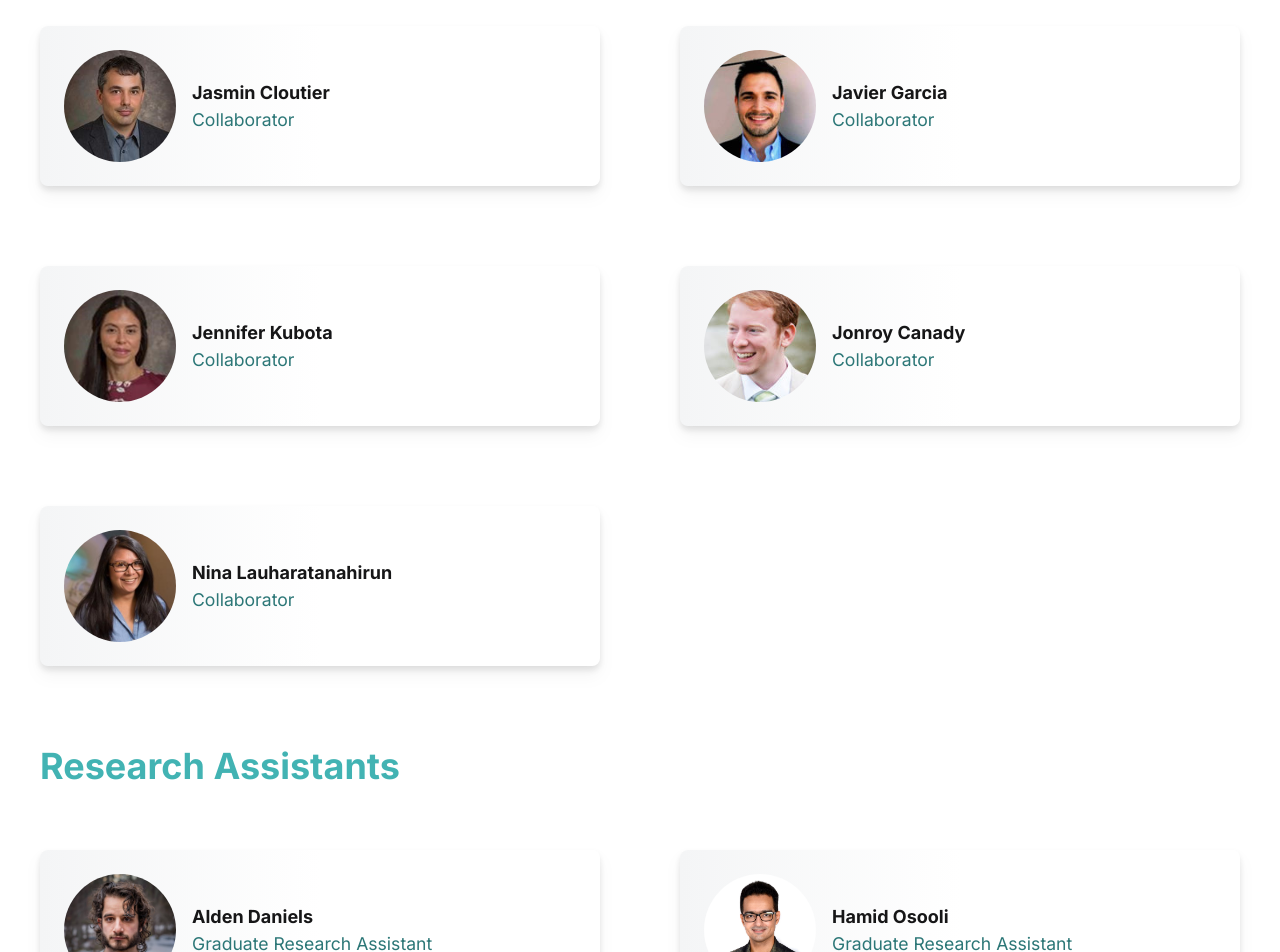
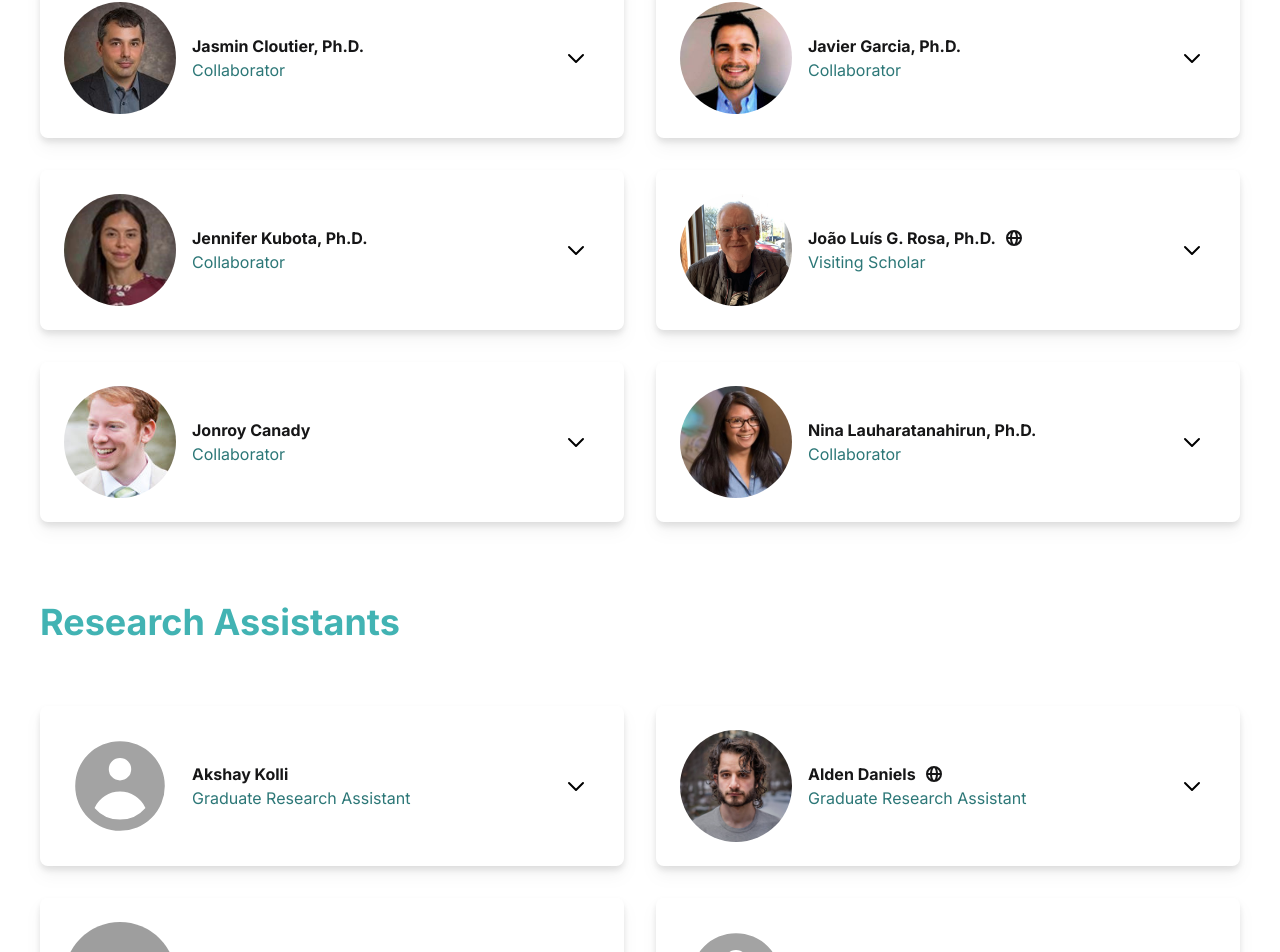
Before and after one commit to mokotturu/arlstrong-uml-website, a React (Create React App) app: page /members in a window 1280 px wide. Shown: the part 822-1774 px from the top of the page. Built offline with nearby package versions, Linux system fonts and the light colour scheme; grey boxes are pictures that could not be loaded.

Commit message:
updated members, moved details to the home page

```diff
--- a/src/components/App.js
+++ b/src/components/App.js
@@ -1,7 +1,6 @@
 import { BrowserRouter as Router, Routes, Route } from 'react-router-dom';
 
 import About from "./About";
-import Details from "./Details";
 import Members from "./Members";
 import Publications from './Publications';
 import ResearchOutcomes from './ResearchOutcomes';
@@ -12,8 +11,7 @@ import Navbar from "./Navbar";
 import ScrollToTop from "./ScrollToTop";
 
 const routes = [
-	{ show: false, name: 'About', path: '/', Component: <About /> },
-	{ show: true, name: 'Details', path: '/details', Component: <Details /> },
+	{ show: true, name: 'Home', path: '/', Component: <About /> },
 	{ show: true, name: 'Members', path: '/members', Component: <Members /> },
 	{ show: true, name: 'Publications', path: '/publications', Component: <Publications /> },
 	{ show: true, name: 'Research Outcomes', path: '/research-outcomes', Component: <ResearchOutcomes /> },
--- a/src/components/MemberCard.js
+++ b/src/components/MemberCard.js
@@ -1,17 +1,42 @@
 import { useRef, useState } from "react";
 
-const MemberCard = ({img, name, role, description}) => {
+const MemberCard = ({ img, name, role, link, description }) => {
 	const [opened, setOpened] = useState(false);
 	const descriptionRef = useRef();
 
 	return (
-		<section className={`bg-gradient-to-r from-[#F4F5F6] via-white to-white drop-shadow-lg rounded-lg flex flex-col items-center text-center p-6 hover:cursor-pointer col-span-2 lg:flex-col lg:text-left row-auto`} onClick={() => setOpened(!opened)}>
+		<section className={`bg-white drop-shadow-lg rounded-lg flex flex-col items-center text-center p-6 col-span-2 lg:flex-col lg:text-left row-auto`}>
 			<div className="flex flex-col lg:flex-row w-full gap-4 items-center">
 				<img src={img} alt={`${name}`} className="rounded-full w-28 h-28 object-cover" />
 				<section className="flex flex-col w-full">
-					<p className="text-lg font-bold text-eerie-black-900">{name}</p>
-					<p className="text-breen-900">{role}</p>
+					{link === ''
+						?
+						<p className="text-base font-bold text-eerie-black-900">
+							{name}
+						</p>
+						:
+						<a className="text-base font-bold text-eerie-black-900 flex items-center gap-2 justify-center lg:justify-start hover:underline" href={link} target="_blank" rel="noreferrer noopener">
+							{name}
+							<svg xmlns="http://www.w3.org/2000/svg"
+								class="h-5 w-5 fill-eerie-black-900 noFadeInUp" viewBox="0 0 20 20"
+								fill="currentColor">
+								<path class="noFadeInUp" fill-rule="evenodd"
+									d="M4.083 9h1.946c.089-1.546.383-2.97.837-4.118A6.004 6.004 0 004.083 9zM10 2a8 8 0 100 16 8 8 0 000-16zm0 2c-.076 0-.232.032-.465.262-.238.234-.497.623-.737 1.182-.389.907-.673 2.142-.766 3.556h3.936c-.093-1.414-.377-2.649-.766-3.556-.24-.56-.5-.948-.737-1.182C10.232 4.032 10.076 4 10 4zm3.971 5c-.089-1.546-.383-2.97-.837-4.118A6.004 6.004 0 0115.917 9h-1.946zm-2.003 2H8.032c.093 1.414.377 2.649.766 3.556.24.56.5.948.737 1.182.233.23.389.262.465.262.076 0 .232-.032.465-.262.238-.234.498-.623.737-1.182.389-.907.673-2.142.766-3.556zm1.166 4.118c.454-1.147.748-2.572.837-4.118h1.946a6.004 6.004 0 01-2.783 4.118zm-6.268 0C6.412 13.97 6.118 12.546 6.03 11H4.083a6.004 6.004 0 002.783 4.118z"
+									clip-rule="evenodd" />
+							</svg>
+						</a>
+					}
+
+					<p className="text-base text-breen-900">{role}</p>
 				</section>
+				<button
+					onClick={() => setOpened(!opened)}
+					className="p-3 rounded-lg bg-white hover:bg-breen-100 transition-all duration-300"
+				>
+					<svg xmlns="http://www.w3.org/2000/svg" className={`h-6 w-6 transition-all duration-300 ${opened ? '' : '-rotate-180'}`} fill="none" viewBox="0 0 24 24" stroke="currentColor" strokeWidth="2">
+						<path strokeLinecap="round" strokeLinejoin="round" d="M5 15l7-7 7 7" />
+					</svg>
+				</button>
 			</div>
 			<div
 				className={`w-full text-left text-slate-grey transition-[height] ease-in-out duration-300 overflow-hidden`}
@@ -24,7 +49,7 @@ const MemberCard = ({img, name, role, description}) => {
 					}
 				}
 			>
-				<p className="mt-8" dangerouslySetInnerHTML={description.__html !== '' ? description : { __html: 'No description provided' }} />
+				<p className="text-base mt-8" dangerouslySetInnerHTML={description.__html !== '' ? description : { __html: 'No description provided' }} />
 			</div>
 		</section>
 	)
--- a/src/components/Members.js
+++ b/src/components/Members.js
@@ -3,6 +3,7 @@ import MemberCard from "./MemberCard"
 import kshitij from "../img/kshitij_jerath.jpg";
 import paul from "../img/paul_robinette.jpg";
 import reza from "../img/reza_ahmadzadeh.jpeg";
+import joao from "../img/joao_rosa.png";
 
 import jasmin from "../img/jasmin_cloutier.JPG";
 import javier from "../img/javier_garcia.jpg";
@@ -12,7 +13,7 @@ import nina from "../img/nina_lauharatanahirun.jpg";
 
 import alden_d from "../img/alden_daniels.png";
 import alok from "../img/alok_malik.jpeg";
-import hamid from "../img/hamid_osooli.jpg";
+import hamid from "../img/hamid_osooli.png";
 import maitry from "../img/maitry_trivedi.jpeg";
 import monish from "../img/monishreddy_kotturu.png";
 import saba from "../img/zahra_rezaei_khavas.png";
@@ -28,6 +29,7 @@ const members = [
 				'img': kshitij,
 				'name': 'Kshitij Jerath, Ph.D.',
 				'role': 'Principal Investigator',
+				'link': '',
 				'description': {
 					__html: 'Assistant Professor, Department of Mechanical Engineering'
 				},
@@ -36,6 +38,7 @@ const members = [
 				'img': paul,
 				'name': 'Paul Robinette, Ph.D.',
 				'role': 'Principal Investigator',
+				'link': '',
 				'description': {
 					__html: 'Assistant Professor, Department of Electrical and Computer Engineering'
 				},
@@ -44,6 +47,7 @@ const members = [
 				'img': reza,
 				'name': 'Reza Ahmadzadeh, Ph.D.',
 				'role': 'Principal Investigator',
+				'link': '',
 				'description': {
 					__html: 'Assistant Professor, Department of Computer Science'
 				},
@@ -51,44 +55,58 @@ const members = [
 		]
 	},
 	{
-		'category': 'Collaborators',
+		'category': 'Collaborators and Visiting Scholars',
 		'list': [
 			{
 				'img': jasmin,
-				'name': 'Jasmin Cloutier',
+				'name': 'Jasmin Cloutier, Ph.D.',
 				'role': 'Collaborator',
+				'link': '',
 				'description': {
 					__html: 'Social neuroscience, Social status'
 				},
 			},
 			{
 				'img': javier,
-				'name': 'Javier Garcia',
+				'name': 'Javier Garcia, Ph.D.',
 				'role': 'Collaborator',
+				'link': '',
 				'description': {
 					__html: 'Neuroscience'
 				},
 			},
 			{
 				'img': jennifer,
-				'name': 'Jennifer Kubota',
+				'name': 'Jennifer Kubota, Ph.D.',
 				'role': 'Collaborator',
+				'link': '',
 				'description': {
 					__html: 'Social neuroscience, Social decision-making'
+				},
+			},
+			{
+				'img': joao,
+				'name': 'João Luís G. Rosa, Ph.D.',
+				'role': 'Visiting Scholar',
+				'link': 'https://www.intechopen.com/profiles/151889',
+				'description': {
+					__html: 'João Luís G. Rosa is an associate professor at the Department of Computer Science at the University of São Paulo (USP), in São Carlos, Brazil. He is with the Bio-inspired Computing Laboratory (BioCom). His research interests include brain-computer interfaces, biologically plausible neural networks, and artificial intelligence. Regarding his academic experience, he has taught graduate-level courses in computer science: Brain-Computer Interfaces, Artificial Intelligence, Neural Networks, and Theory of Computation. Since 2009, he has been a reviewer for the ACM Computing Reviews. He is also a reviewer for several periodicals and conferences. He has published three technical books (two in Portuguese and one in English), book chapters, and papers in journals and conference proceedings. He presented three two-hour tutorials at IJCNN Conferences. He has been an IEEE senior member since 2015. He is currently a Fulbright Scholar (Scholar in Residence) based at UMass-Lowell, where he has taught two undergraduate and graduate courses (Artificial Intelligence and Brain-Computer Interfaces).'
 				},
 			},
 			{
 				'img': jonroy,
 				'name': 'Jonroy Canady',
 				'role': 'Collaborator',
+				'link': '',
 				'description': {
 					__html: 'Human-autonomy teaming'
 				},
 			},
 			{
 				'img': nina,
-				'name': 'Nina Lauharatanahirun',
+				'name': 'Nina Lauharatanahirun, Ph.D.',
 				'role': 'Collaborator',
+				'link': '',
 				'description': {
 					__html: 'Decision neuroscience, Computational modeling'
 				},
@@ -99,9 +117,19 @@ const members = [
 		'category': 'Research Assistants',
 		'list': [
 			{
+				'img': nodp,
+				'name': 'Akshay Kolli',
+				'role': 'Graduate Research Assistant',
+				'link': '',
+				'description': {
+					__html: ''
+				},
+			},
+			{
 				'img': alden_d,
 				'name': 'Alden Daniels',
 				'role': 'Graduate Research Assistant',
+				'link': 'https://www.linkedin.com/in/alden-daniels-0534b153/',
 				'description': {
 					__html: 'A Computer Science MS/PhD student who  formerly worked as a software engineer, back in school seeking to expand his skill set apply his programming experience to research in AI and networked systems. Working with the STRONG team to help integrate searching and complexity algorithms into existing HRI simulations, and help implement said simulations using the Unreal Engine.'
 				},
@@ -110,38 +138,43 @@ const members = [
 				'img': hamid,
 				'name': 'Hamid Osooli',
 				'role': 'Graduate Research Assistant',
+				'link': 'https://www.linkedin.com/in/hamid-osooli-a53b9954/',
 				'description': {
 					__html: 'I\'m a PhD student with the Computer Science Department at University of Massachusetts Lowell working with Dr. Reza Ahmadzadeh at Pearl. Prior to joining Pearl lab I was a MSc student in Flight Dynamics and Control under the supervision of Prof. Jafar Roshanian, and completed my B.Sc. studies at Mechanical Engineering Department in University of Kashan under the supervision of Dr. Mohsen Irani Rahaghi. My research mainly focuses on Robotics and Reinforcement learning for collaboration in human-agent groups. For a better insight into my background you can access my CV via <a class="link" href="https://hamidosooli.github.io/assets/pdf/Hamid_Osooli_CV.pdf" target="_blank" rel="noopener noreferrer">this link</a>.'
 				},
 			},
 			{
-				'img': maitry,
-				'name': 'Maitry Trivedi',
+				'img': nodp,
+				'name': 'Hossein Haeri',
 				'role': 'Graduate Research Assistant',
+				'link': '',
 				'description': {
-					__html: 'I am a PhD in Computer Science student working under the guidance of Prof. Paul Robinette. My research interests are Human-Robot interaction, Human-Robot trust, Reinforcement Learning. Currently, I am working on a evaluating the effect of performance-trust violating vs moral-trust violation for search and rescue mission. Here is the paper which was accepted in ICRA 2022 workshop on <a class="link" href="https://arxiv.org/abs/2206.15430" target="_blank" rel="noopener noreferrer">"Shared Autonomy in Physical Human-Robot Interaction: Adaptability and Trust"</a>.'
+					__html: ''
 				},
 			},
 			{
 				'img': monish,
 				'name': 'Monish Reddy Kotturu',
-				'role': 'Undergraduate Research Assistant',
+				'role': 'Graduate Research Assistant',
+				'link': 'https://www.linkedin.com/in/monish-reddy-kotturu/',
 				'description': {
-					__html: 'I am an undergraduate at the University of Massachusetts Lowell majoring in computer science in the data science option and minoring in mathematics. As a part of the STRONG team, I implemented the 2D games for the Simple Trust, Performance-Moral Trust, and Retaliation games and collected game data for analysis. Additionally, I am working on the multi-agent multi-armed bandit problem under Professor Reza Ahmadzadeh in the <a class="link" href="https://www.pearl-robotics.com/" target="_blank" rel="noopener noreferrer">PeARL lab</a> to draw results that might be in STRONG\'s interests.'
+					__html: 'I am a rising graduate student at the University of Massachusetts Lowell who just received a bachelor\'s degree in computer science. As a part of the STRONG team, I implemented the 2D games for the trust games and collected game data for analysis. Additionally, I am working on multi-agent reinforcement learning (more specifically, multi-agent multi-armed bandits) under Professor Reza Ahmadzadeh in the <a class="link" href="https://www.pearl-robotics.com/" target="_blank" rel="noopener noreferrer">PeARL lab</a> to improve team performance.'
 				},
 			},
 			{
 				'img': saba,
 				'name': 'Zahra Rezaei Khavas',
 				'role': 'Graduate Research Assistant',
+				'link': 'https://scholar.google.com/citations?user=y-mYQiQAAAAJ',
 				'description': {
-					__html: 'I am a third-year Ph.D. student in the University of Massachusetts Lowell\'s electrical and computer engineering department. I do my Ph.D. studies under the supervision of Prof. Paul Robinette. My Ph.D. research focuses on human-robot trust, and my background is in biomedical engineering (bio-electrics) and bio-signal processing. In particular, I am interested in modeling human-robot trust using multimodal physiological measurements. In addition to this primary line of research, I am interested in evaluating human behavior toward immoral robots and assessing the differences in human reactions in response to immoral behavior by humans and robots. Visit my <a class="link" href="https://scholar.google.com/citations?hl=en&user=5YObBOQAAAAJ" target="_blank" rel="noopener noreferrer">Google Scholar</a> page to see my published papers.'
+					__html: 'I am a fourth-year Ph.D. student in the Department of Electrical and Computer Engineering at the University of Massachusetts Lowell under the supervision of Prof. Paul Robinette. My research focuses on human-robot trust. I hold a Master\'s degree in Biomedical Engineering, specializing in bio-electrics, with a research focus on bio-signal processing. My primary research interest lies in modeling human-robot trust using multimodal physiological measurements. I am particularly fascinated by understanding how humans perceive and interact with robots in trust-related scenarios. Additionally, I am interested in investigating human reactions and behavior toward immoral robots, comparing them to human reactions to the immoral behavior of humans. I am passionate about exploring the dynamics of human-robot interaction and trust, and I am dedicated to advancing our understanding in this area. If you have any questions or would like to collaborate on related research, please feel free to reach out (zahra_rezaeikhavas@student.uml.edu). You can visit my Google Scholar page to explore my contributions to the field.'
 				},
 			},
 			{
 				'img': yasin,
 				'name': 'Yasin Findik',
 				'role': 'Graduate Research Assistant',
+				'link': '',
 				'description': {
 					__html: ''
 				},
@@ -155,6 +188,7 @@ const members = [
 				'img': nodp,
 				'name': 'Alden Giedraitis',
 				'role': 'Undergraduate Research Assistant',
+				'link': '',
 				'description': {
 					__html: ''
 				},
@@ -163,6 +197,7 @@ const members = [
 				'img': alok,
 				'name': 'Alok Malik',
 				'role': 'Graduate Research Assistant',
+				'link': '',
 				'description': {
 					__html: 'I\'m a Master\'s in Computer Science student at University of Massachusetts Lowell (UML). I work with Dr. Reza Ahmadzadeh, who is my master\'s thesis advisor. Prior to coming at UML I worked as ML engineer in India where I worked primarily on NLP and CV with deep learning and also co-authored a book on unsupervised Machine Learning. My research at UML mainly focuses on multi-agent systems and coverage path planning for search and rescue missions. More details on my research and projects are available on my personal website: <a class="link" href="https://alokmalik.com" target="_blank" rel="noopener noreferrer">alokmalik.com</a>.'
 				},
@@ -171,6 +206,7 @@ const members = [
 				'img': nodp,
 				'name': 'Ashwin Nair',
 				'role': 'Graduate Research Assistant',
+				'link': '',
 				'description': {
 					__html: ''
 				},
@@ -179,14 +215,25 @@ const members = [
 				'img': nodp,
 				'name': 'Fernando Mazzoni',
 				'role': 'Graduate Research Assistant',
+				'link': '',
 				'description': {
 					__html: ''
+				},
+			},
+			{
+				'img': maitry,
+				'name': 'Maitry Trivedi',
+				'role': 'Graduate Research Assistant',
+				'link': '',
+				'description': {
+					__html: 'I am a PhD in Computer Science student working under the guidance of Prof. Paul Robinette. My research interests are Human-Robot interaction, Human-Robot trust, Reinforcement Learning. Currently, I am working on a evaluating the effect of performance-trust violating vs moral-trust violation for search and rescue mission. Here is the paper which was accepted in ICRA 2022 workshop on <a class="link" href="https://arxiv.org/abs/2206.15430" target="_blank" rel="noopener noreferrer">"Shared Autonomy in Physical Human-Robot Interaction: Adaptability and Trust"</a>.'
 				},
 			},
 			{
 				'img': nodp,
 				'name': 'Mohamed Martini',
 				'role': 'Graduate Research Assistant',
+				'link': '',
 				'description': {
 					__html: ''
 				},
@@ -195,6 +242,7 @@ const members = [
 				'img': nodp,
 				'name': 'Russ Perkins',
 				'role': 'Graduate Research Assistant',
+				'link': '',
 				'description': {
 					__html: ''
 				},
@@ -211,13 +259,14 @@ const Members = () => {
 					members.map(category => (
 						<section key={category.category}>
 							<h1 className="heading mb-16">{category.category}</h1>
-							<section className="w-full flex flex-col gap-8 lg:grid lg:grid-cols-2 lg:gap-20">
+							<section className="w-full flex flex-col gap-8 lg:grid lg:grid-cols-2 lg:gap-8">
 								{category.list.map(person => (
 									<div key={person.name}>
 										<MemberCard
 											img={person.img}
 											name={person.name}
 											role={person.role}
+											link={person.link}
 											description={person.description}
 										/>
 									</div>
```
Also changed, not shown: src/components/About.js (+25 -2 lines), src/components/Details.js (deleted, +0 -30 lines), src/components/Navbar.js (+10 -6 lines), src/components/Publication.js (+5 -5 lines), src/css/index.css (line endings or trailing spaces), src/img/joao_rosa.png (added), 1 other file (tests, documents, lock files or other folders).
